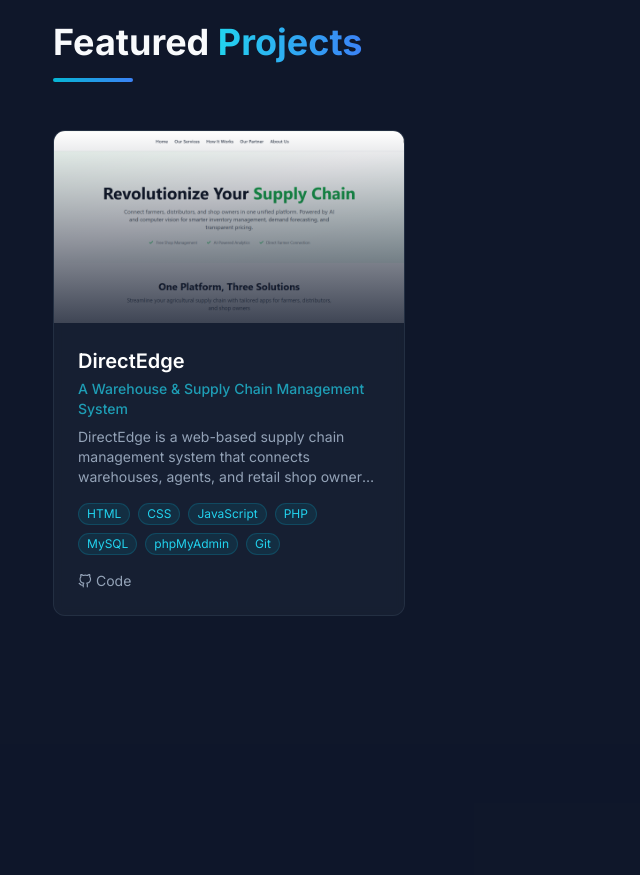
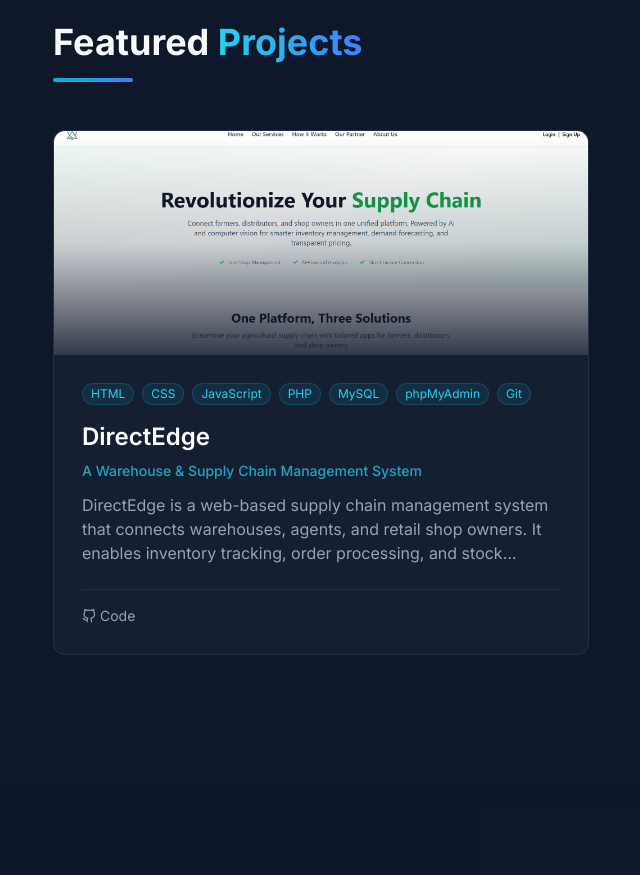
Before and after one commit to azizulhaquenoman/noman-trajectory, a React (Vite) app: page / in a window 1280 px wide. Shown: the part 2500-3375 px from the top of the page, without its empty margins (35-675 px from the left). Built offline with nearby package versions, Linux system fonts and the light colour scheme.

Commit message:
fix: enhance project card layout and styling for better presentation

```diff
--- a/src/components/portfolio/Projects.jsx
+++ b/src/components/portfolio/Projects.jsx
@@ -20,7 +20,7 @@ const Projects = ({ projects }) => {
           <div className="w-20 h-1 bg-gradient-to-r from-cyan-500 to-blue-500 rounded-full mb-12" />
         </motion.div>
 
-        <div className="grid sm:grid-cols-2 lg:grid-cols-3 gap-6">
+        <div className="grid grid-cols-1 lg:grid-cols-2 gap-6 lg:gap-8">
           {projects?.map((project, index) => (
             <motion.div
               key={project.id || index}
@@ -29,7 +29,7 @@ const Projects = ({ projects }) => {
               transition={{ duration: 0.5, delay: 0.1 * index }}
               className="glass-card overflow-hidden group hover:border-cyan-500/30 transition-all duration-300 hover:-translate-y-1"
             >
-              <div className="h-48 bg-gradient-to-br from-slate-700 to-slate-800 relative overflow-hidden">
+              <div className="h-56 bg-gradient-to-br from-slate-700 to-slate-800 relative overflow-hidden">
                 {project.image ? (
                   <img
                     src={project.image}
@@ -43,21 +43,10 @@ const Projects = ({ projects }) => {
                     </span>
                   </div>
                 )}
-                <div className="absolute inset-0 bg-gradient-to-t from-slate-900/80 to-transparent" />
+                <div className="absolute inset-0 bg-gradient-to-t from-slate-900/85 via-slate-900/20 to-transparent" />
               </div>
 
-              <div className="p-6">
-                <h3 className="text-xl font-semibold text-white mb-1 group-hover:text-cyan-400 transition-colors">
-                  {project.title}
-                </h3>
-                {project.subtitle && (
-                  <p className="text-cyan-400/70 text-sm font-medium mb-2">
-                    {project.subtitle}
-                  </p>
-                )}
-                <p className="text-slate-400 text-sm mb-4 line-clamp-3">
-                  {project.description}
-                </p>
+              <div className="p-6 sm:p-7">
                 <div className="flex flex-wrap gap-2 mb-4">
                   {project.technologies?.map((tech, i) => (
                     <span key={i} className="px-2 py-0.5 text-xs bg-cyan-500/10 text-cyan-400 rounded-full border border-cyan-500/20">
@@ -65,7 +54,22 @@ const Projects = ({ projects }) => {
                     </span>
                   ))}
                 </div>
-                <div className="flex gap-3">
+
+                <h3 className="text-xl sm:text-2xl font-semibold text-white mb-2 leading-tight group-hover:text-cyan-400 transition-colors">
+                  {project.title}
+                </h3>
+
+                {project.subtitle && (
+                  <p className="text-cyan-400/75 text-sm font-medium mb-3">
+                    {project.subtitle}
+                  </p>
+                )}
+
+                <p className="text-slate-400 text-sm sm:text-base mb-6 line-clamp-3">
+                  {project.description}
+                </p>
+
+                <div className="flex flex-wrap items-center gap-x-5 gap-y-3 border-t border-slate-700/50 pt-4">
                   {project.liveUrl && (
                     <a
                       href={project.liveUrl}
--- a/vite.config.js
+++ b/vite.config.js
@@ -1,9 +1,9 @@
 import { defineConfig } from "vite";
 import react from "@vitejs/plugin-react";
 
-export default defineConfig(({ mode }) => ({
+export default defineConfig({
   plugins: [react()],
-  base: mode === "production" ? "/noman-trajectory/" : "/",
+  base: "/", // ✅ FIXED
   server: {
     proxy: {
       "/api": {
@@ -12,4 +12,4 @@ export default defineConfig(({ mode }) => ({
       },
     },
   },
-}));
+});
```
